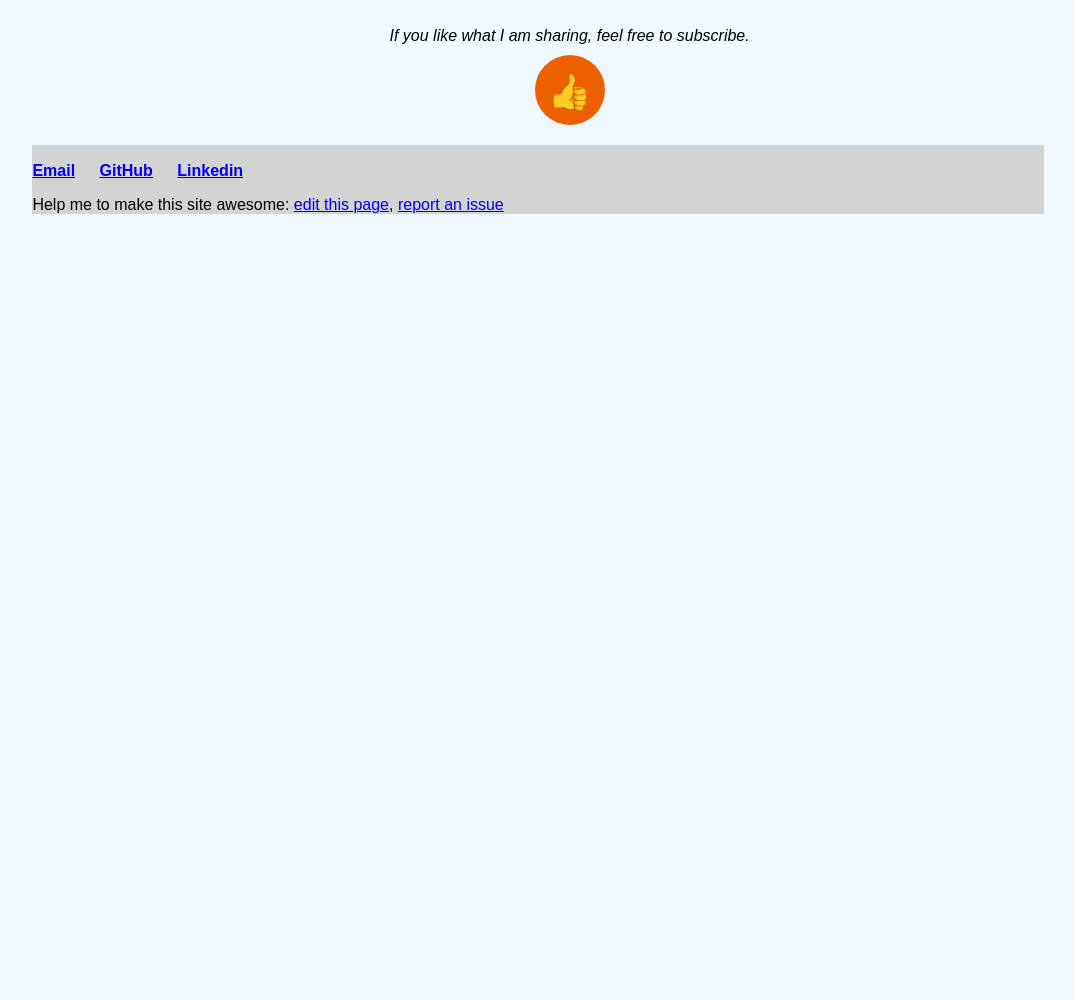
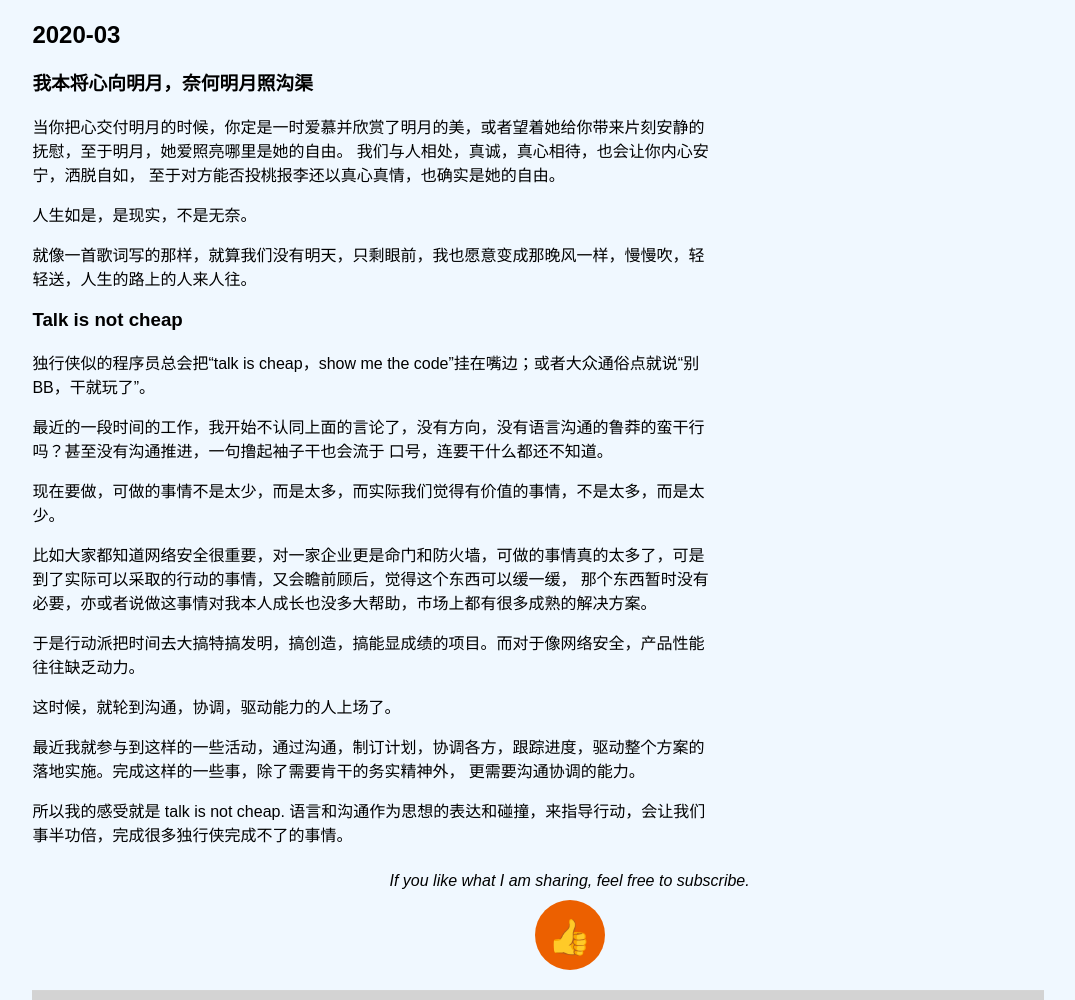
Before and after one commit to liuning0820/liuning0820.github.io, a Jekyll site: the page built from _posts/2021-02-08-mindset-2021.md, in a window 1280 px wide and 1400 px high, scrolled down 2526 px. Shown: the part 400-1400 px from the top of the window, without its empty margins (102-1177 px from the left). Built offline with Jekyll 4.4.1, drawn with Linux system fonts in a browser that asks for light colours; comment, search, counter and statistics services are not loaded; before the commit the page ends 3156 px from its top, so only the background shows below that.

Commit message:
talk is not cheap

```diff
--- a/_posts/2021-02-08-mindset-2021.md
+++ b/_posts/2021-02-08-mindset-2021.md
@@ -85,3 +85,35 @@ Table Of Context:
 ![](images/2021-02-17-22-28-47.png)
 
 希望新的一年里，能学学孩童般的专注。
+
+## 2020-03
+
+### 我本将心向明月，奈何明月照沟渠
+
+当你把心交付明月的时候，你定是一时爱慕并欣赏了明月的美，或者望着她给你带来片刻安静的抚慰，至于明月，她爱照亮哪里是她的自由。
+我们与人相处，真诚，真心相待，也会让你内心安宁，洒脱自如， 至于对方能否投桃报李还以真心真情，也确实是她的自由。
+
+人生如是，是现实，不是无奈。
+
+就像一首歌词写的那样，就算我们没有明天，只剩眼前，我也愿意变成那晚风一样，慢慢吹，轻轻送，人生的路上的人来人往。
+
+### Talk is not cheap
+
+独行侠似的程序员总会把“talk is cheap，show me the code”挂在嘴边；或者大众通俗点就说“别BB，干就玩了”。
+
+最近的一段时间的工作，我开始不认同上面的言论了，没有方向，没有语言沟通的鲁莽的蛮干行吗？甚至没有沟通推进，一句撸起袖子干也会流于
+口号，连要干什么都还不知道。
+
+现在要做，可做的事情不是太少，而是太多，而实际我们觉得有价值的事情，不是太多，而是太少。
+
+比如大家都知道网络安全很重要，对一家企业更是命门和防火墙，可做的事情真的太多了，可是到了实际可以采取的行动的事情，又会瞻前顾后，觉得这个东西可以缓一缓，
+那个东西暂时没有必要，亦或者说做这事情对我本人成长也没多大帮助，市场上都有很多成熟的解决方案。
+
+于是行动派把时间去大搞特搞发明，搞创造，搞能显成绩的项目。而对于像网络安全，产品性能往往缺乏动力。
+
+这时候，就轮到沟通，协调，驱动能力的人上场了。
+
+最近我就参与到这样的一些活动，通过沟通，制订计划，协调各方，跟踪进度，驱动整个方案的落地实施。完成这样的一些事，除了需要肯干的务实精神外，
+更需要沟通协调的能力。
+
+所以我的感受就是 talk is not cheap. 语言和沟通作为思想的表达和碰撞，来指导行动，会让我们事半功倍，完成很多独行侠完成不了的事情。
```
Also changed, not shown: _posts/2021-01-21-不能丧失的基本能力.md (line endings or trailing spaces).
